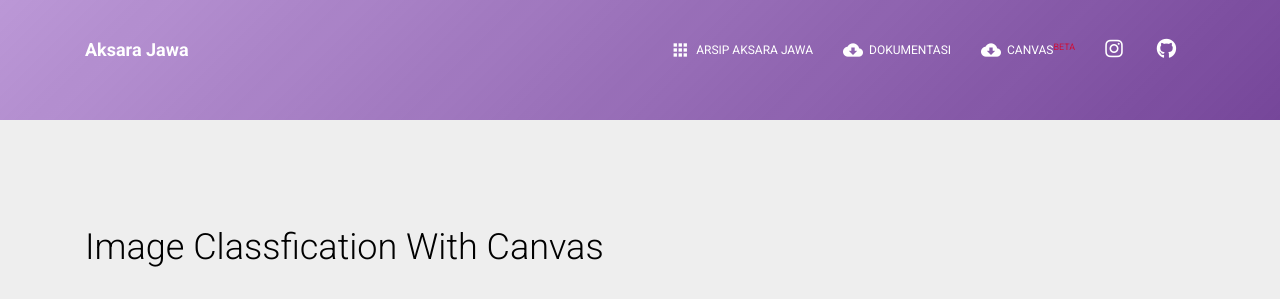
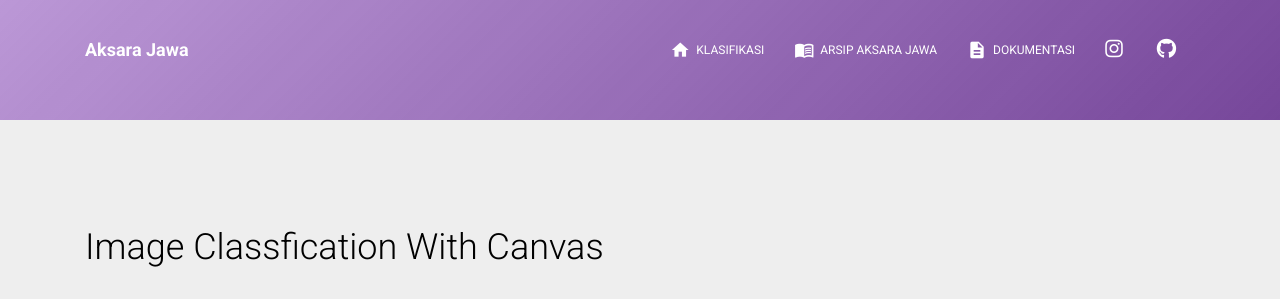
Before and after one commit to MuhammadKhoiriMuzakki/Aksara-Jawa, a Flask app: page /canvas in a window 1280 px wide. Shown: the top 299 px of the page. Run offline with Flask 2, Linux system fonts and the light colour scheme; some libraries are stand-ins or nearby versions.

Commit message:
Update base.html

```diff
--- a/templates/base.html
+++ b/templates/base.html
@@ -39,16 +39,21 @@
         <div class="collapse navbar-collapse">
           <ul class="navbar-nav ml-auto">
             <li class="nav-item">
+              <a href="/" class="nav-link">
+                <i class="material-icons">home</i> Klasifikasi
+              </a>
+            </li>
+            <li class="nav-item">
               <a href="arsip_aksara_jawa" class="nav-link">
-                <i class="material-icons">apps</i> Arsip Aksara Jawa
+                <i class="material-icons">menu_book</i> Arsip Aksara Jawa
               </a>
             </li>
             <li class="nav-item">
               <a class="nav-link" href="dokumentasi">
-                <i class="material-icons">cloud_download</i> Dokumentasi
+                <i class="material-icons">description</i> Dokumentasi
               </a>
             </li>
-            <li class="nav-item">
+            <li class="nav-item" hidden>
               <a class="nav-link" href="canvas">
                 <i class="material-icons">cloud_download</i> Canvas<sup style="color: #CD113B;">Beta</sup>
               </a>
```
